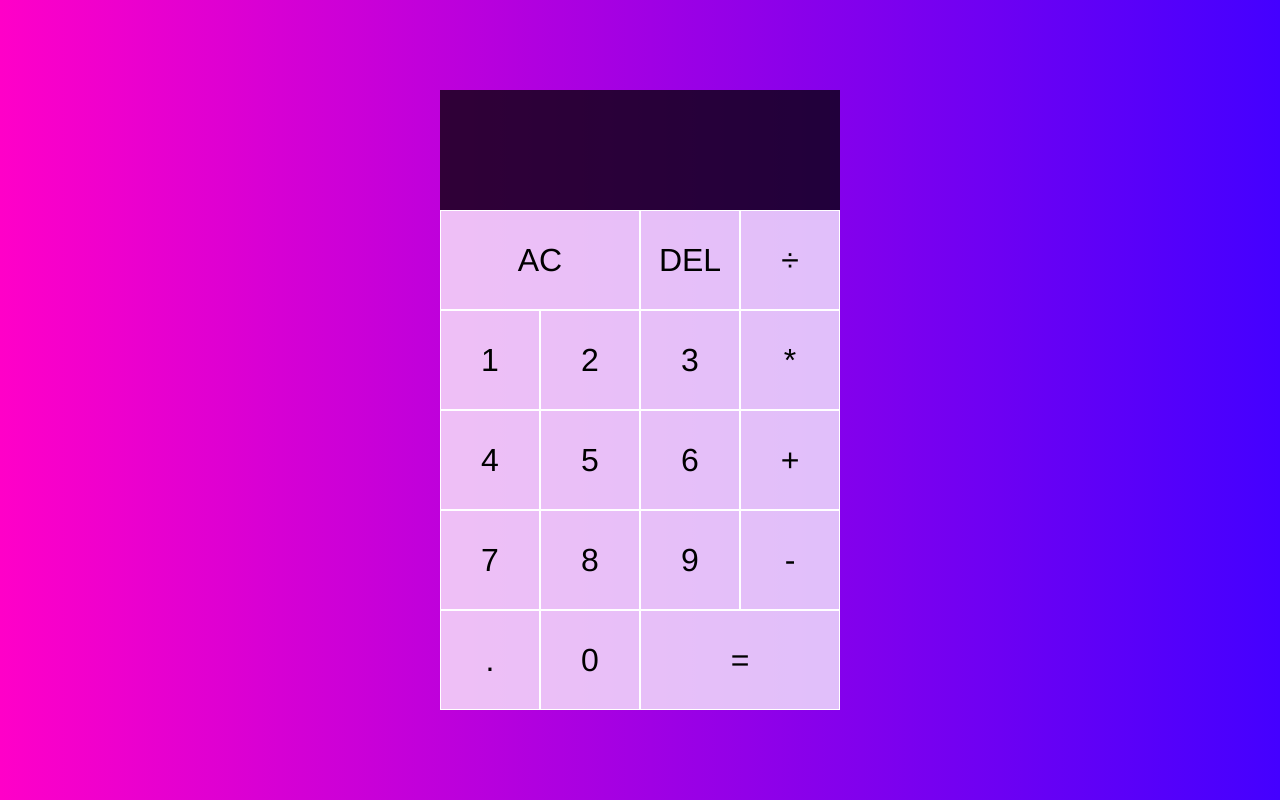
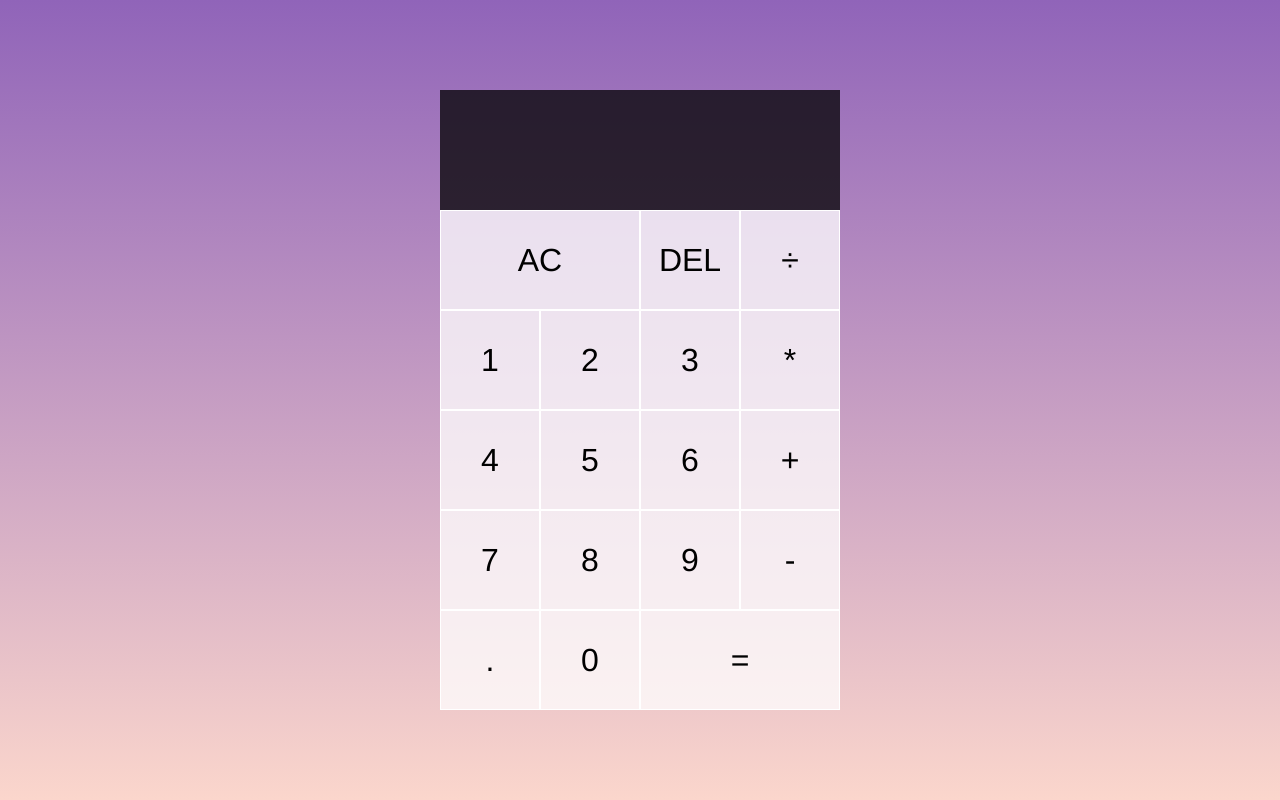
Before and after one commit to rosissharma/JS-Calculator, a plain HTML site: page index.html in a window 1280 px wide. Drawn offline with Linux system fonts and the light colour scheme.

Commit message:
Background change

```diff
--- a/styles.css
+++ b/styles.css
@@ -7,7 +7,7 @@
 body {
     padding: 0;
     margin: 0;
-    background: linear-gradient(to right, #ff00c8, #4400ff);
+    background: linear-gradient(to bottom, #9064B9, #FBD6CC);
 }
 
 .calculator-grid {
```
